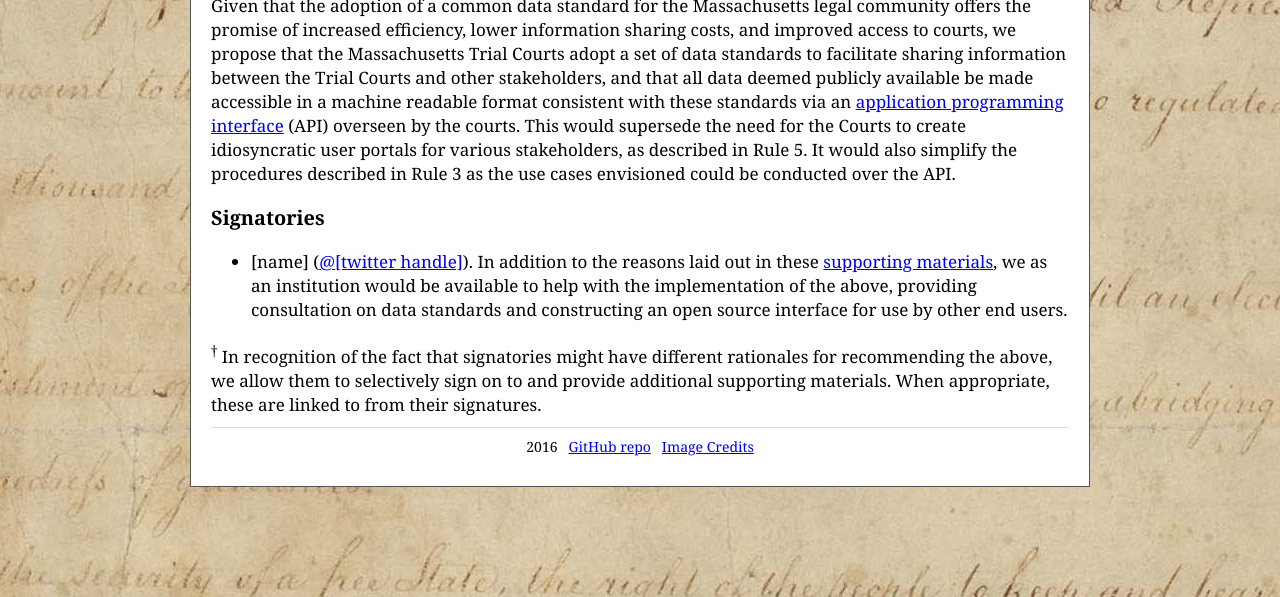
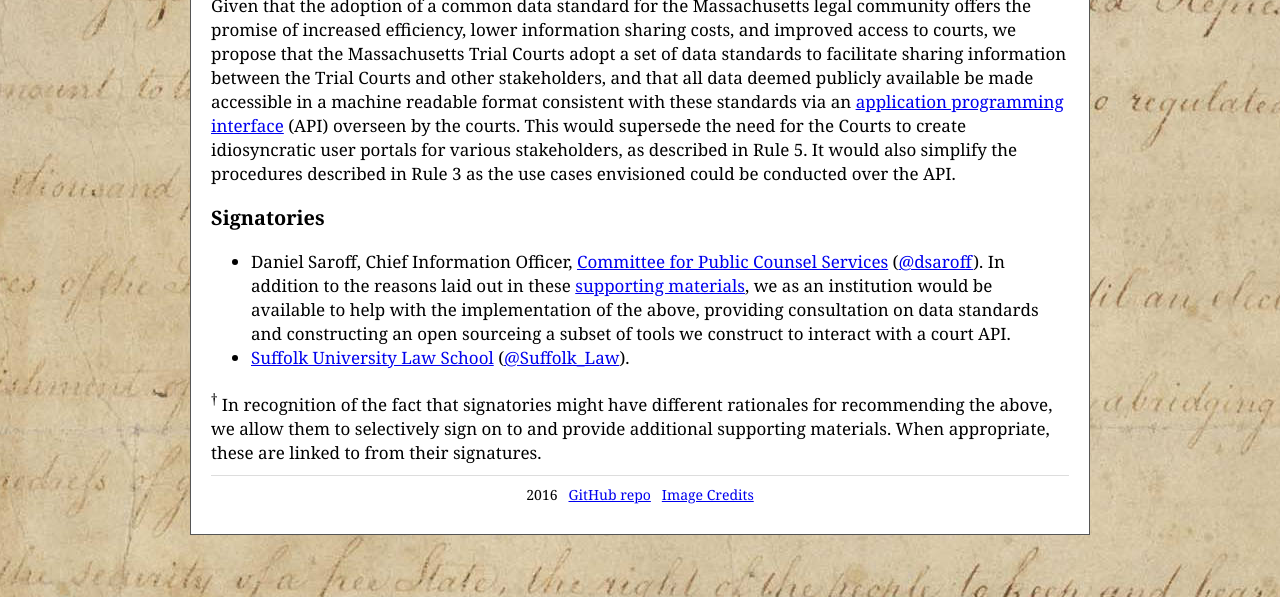
Before and after one commit to MA-Court-Comment/MA-Court-Comment.github.io, a plain HTML site: page index.html in a window 1280 px wide. Shown: the part 203-800 px from the top of the page. Drawn offline with Linux system fonts and the light colour scheme.

Commit message:
addition of first signatories

```diff
--- a/index.html
+++ b/index.html
@@ -58,7 +58,8 @@ Given that the adoption of a common data standard for the Massachusetts legal co
 </p>
 <h3>Signatories</h3>
 <ul>
-<li>[name] (<a href="https://twitter.com/" target="_blank">@[twitter handle]</a>). In addition to the reasons laid out in these <a href="javascript:alert('placeholder');">supporting materials</a>, we as an institution would be available to help with the implementation of the above, providing consultation on data standards and constructing an open source interface for use by other end users.</li>
+<li>Daniel Saroff, Chief Information Officer, <a href="https://www.publiccounsel.net/">Committee for Public Counsel Services</a> (<a href="https://twitter.com/dsaroff" target="_blank">@dsaroff</a>). In addition to the reasons laid out in these <a href="http://www.publiccounsel.net/blog/2016/04/22/data-standards-api/">supporting materials</a>, we as an institution would be available to help with the implementation of the above, providing consultation on data standards and constructing an open sourceing a subset of tools we construct to interact with a court API.</li>
+<li><a href="http://www.suffolk.edu/law/">Suffolk University Law School</a> (<a href="https://twitter.com/Suffolk_Law" target="_blank">@Suffolk_Law</a>).
 </ul>
 <sup>&dagger;</sup> In recognition of the fact that signatories might have different rationales for recommending the above, we allow them to selectively sign on to and provide additional supporting materials. When appropriate, these are linked to from their signatures.
 <div class="footer">
```
